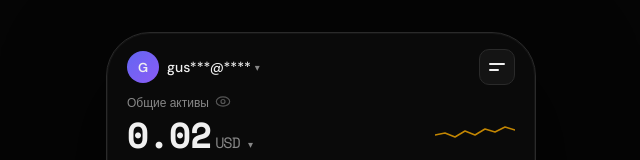
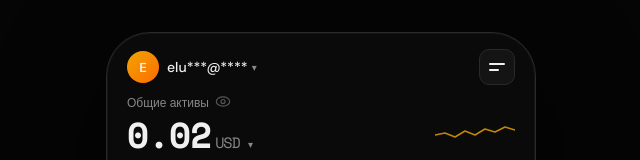
Before and after one commit to Wave202/birzanft, a plain HTML site: page index.html in a window 1280 px wide. Shown: the top 160 px of the page, without its empty margins (319-959 px from the left). Drawn offline with nearby package versions, Linux system fonts and the light colour scheme.

Commit message:
Change avatar background and username in HTML

```diff
--- a/index.html
+++ b/index.html
@@ -76,7 +76,7 @@
   .user-info { display: flex; align-items: center; gap: 8px; }
   .avatar {
     width: 32px; height: 32px; border-radius: 50%;
-    background: linear-gradient(135deg, #6366f1, #8b5cf6);
+    background: linear-gradient(135deg, #f0a500, #ff6b00);
     display: flex; align-items: center; justify-content: center;
     font-size: 13px; font-weight: 700;
   }
@@ -259,8 +259,8 @@
     <!-- Header -->
     <div class="header">
       <div class="user-info">
-        <div class="avatar">G</div>
-        <div class="username">gus***@**** <span style="color:var(--text-secondary);font-size:10px">▾</span></div>
+        <div class="avatar">E</div>
+        <div class="username">elu***@**** <span style="color:var(--text-secondary);font-size:10px">▾</span></div>
       </div>
       <div class="menu-btn"><div class="menu-lines"><span></span><span></span></div></div>
     </div>
```
